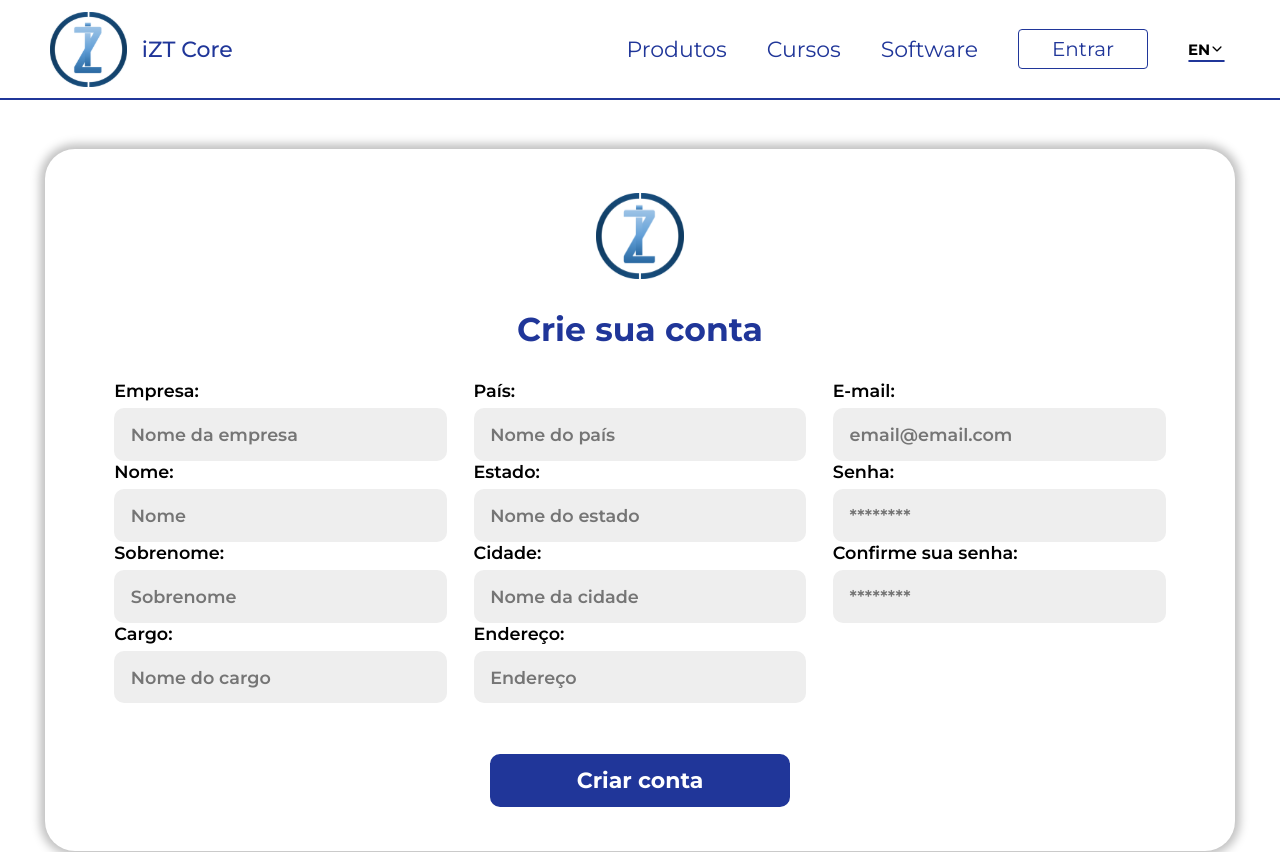
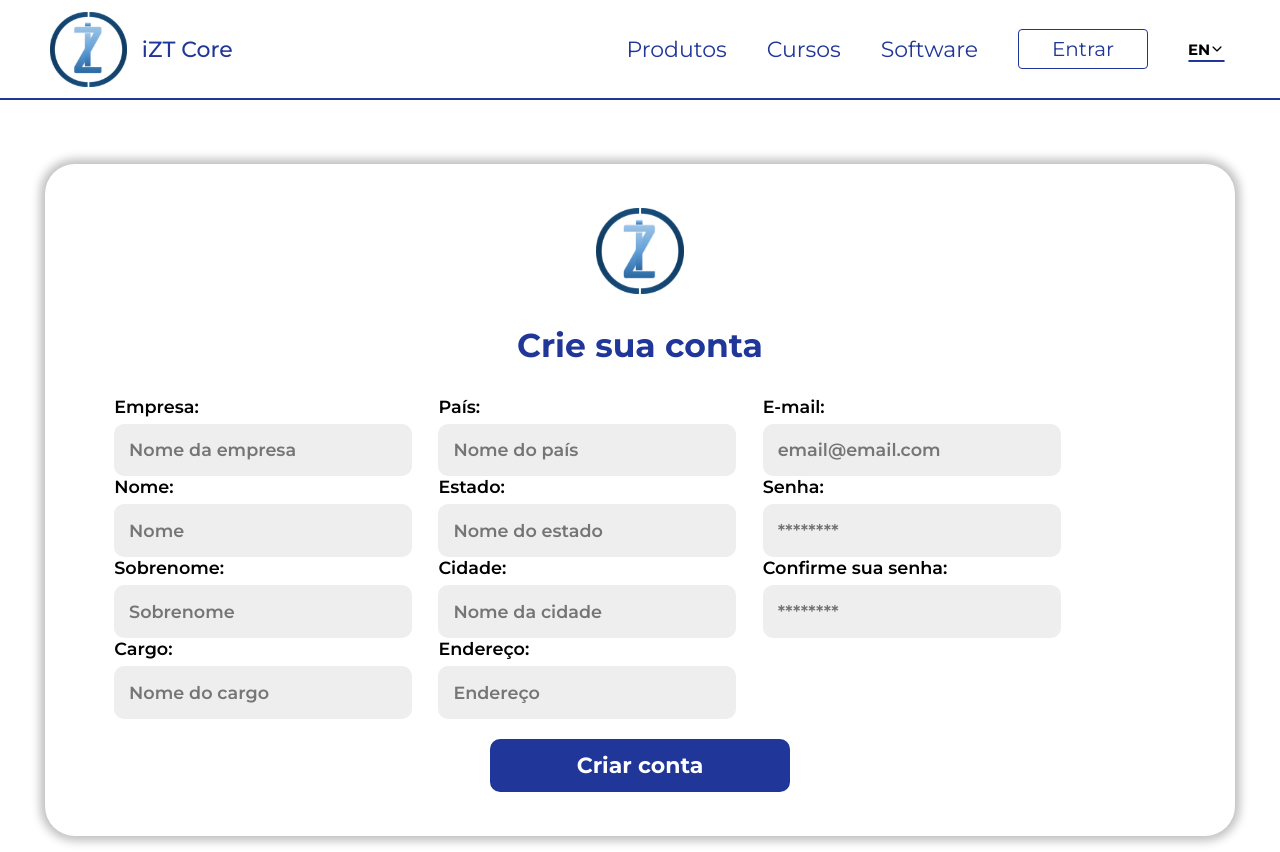
Before and after one commit to cpejr/IZT-web-frontend, a React (Vite) app: page /cadastro in a window 1280 px wide. Shown: the top 852 px of the page. Built offline with nearby package versions, Linux system fonts and the light colour scheme.

Commit message:
fix: form error messages

```diff
--- a/src/pages/Register/Register.jsx
+++ b/src/pages/Register/Register.jsx
@@ -2,7 +2,15 @@ import { React, useState } from 'react';
 import { z } from 'zod';
 import { useForm } from 'react-hook-form';
 import { zodResolver } from '@hookform/resolvers/zod';
-import { Page, Container, Logo, Title, Form, DataEntry } from './Styles';
+import {
+  Page,
+  Container,
+  Logo,
+  Title,
+  FormColumn,
+  DataEntry,
+  Form,
+} from './Styles';
 import IZTLogo from '../../assets/IZTLogo.svg';
 import { DataInput, SubmitButton } from '../../components/common';
 
@@ -20,6 +28,8 @@ const validationSchema = z.object({
     .min(1, 'Informe um sobrenome')
     .min(2, 'O sobrenome não pode ter menos de 2 caracteres')
     .max(40, 'O sobrenome não pode ter mais de 40 caracteres'),
+
+  role: z.string().min(1, 'Informe um cargo'),
 
   country: z
     .string()
@@ -58,17 +68,20 @@ const validationSchema = z.object({
     .min(1, { message: 'Favor digitar uma senha' })
     .min(6, 'A senha não pode ter menos de 6 caracteres')
     .max(16, 'A senha não pode ter mais de 16 caracteres'),
+
+  confirmPassword: z.string().min(1, { message: 'Consirme sua senha' }),
 }); // all inputs validation schema
 
 function SignUp() {
   const {
+    register,
     handleSubmit,
-    register,
     formState: { errors },
   } = useForm({
     resolver: zodResolver(validationSchema),
   });
-  const [submitErrorMessage, setSubmitErrorMessage] = useState(''); // probably need to change this line
+
+  const [submitErrorMessage, setSubmitErrorMessage] = useState('');
 
   const onSubmit = (data) => {
     console.log(data);
@@ -85,8 +98,9 @@ function SignUp() {
           alt="Logo da IZT: Um I atravessando um Z dentro de um circulo"
         />
         <Title>Crie sua conta</Title>
+        <Form onSubmit={handleSubmit(onSubmit)}>
           <DataEntry>
-          <Form onSubmit={handleSubmit(onSubmit)}>
+            <FormColumn>
               <DataInput
                 label="Empresa: "
                 name="company"
@@ -101,7 +115,7 @@ function SignUp() {
                 placeholder="Nome"
                 register={register}
                 errors={errors}
-              type="password"
+                type="text"
               />
               <DataInput
                 label="Sobrenome: "
@@ -117,10 +131,10 @@ function SignUp() {
                 placeholder="Nome do cargo"
                 register={register}
                 errors={errors}
-              type="select"
+                type="text"
               />
-          </Form>
-          <Form>
+            </FormColumn>
+            <FormColumn>
               <DataInput
                 label="País: "
                 name="country"
@@ -135,7 +149,7 @@ function SignUp() {
                 placeholder="Nome do estado"
                 register={register}
                 errors={errors}
-              type="password"
+                type="text"
               />
               <DataInput
                 label="Cidade: "
@@ -153,8 +167,8 @@ function SignUp() {
                 errors={errors}
                 type="text"
               />
-          </Form>
-          <Form>
+            </FormColumn>
+            <FormColumn>
               <DataInput
                 label="E-mail: "
                 name="email"
@@ -179,13 +193,15 @@ function SignUp() {
                 errors={errors}
                 type="password"
               />
-          </Form>
+            </FormColumn>
           </DataEntry>
           <SubmitButton
+            type="submit"
+            submitErrorMessage={submitErrorMessage}
             name="Criar conta"
-          submitErrorMessage={submitErrorMessage}
             relativeWidth="70%"
           />
+        </Form>
       </Container>
     </Page>
   );
--- a/src/pages/Register/Styles.js
+++ b/src/pages/Register/Styles.js
@@ -66,7 +66,7 @@ export const Title = styled.h1`
   text-align: center;
 `;
 
-export const Form = styled.form`
+export const FormColumn = styled.div`
   display: flex;
   flex-direction: column;
   align-items: center;
@@ -74,3 +74,16 @@ export const Form = styled.form`
   width: 100%;
   max-width: 350px;
 `;
+
+export const Form = styled.form`
+  max-width: 1190px;
+  width: 90%;
+  display: wrap;
+  justify-content: center;
+  gap: 1.2em;
+
+  @media (max-width: 800px) {
+    flex-direction: column;
+    align-items: center;
+  }
+`;
```
Lines whose indentation alone changed are shown as unchanged.
